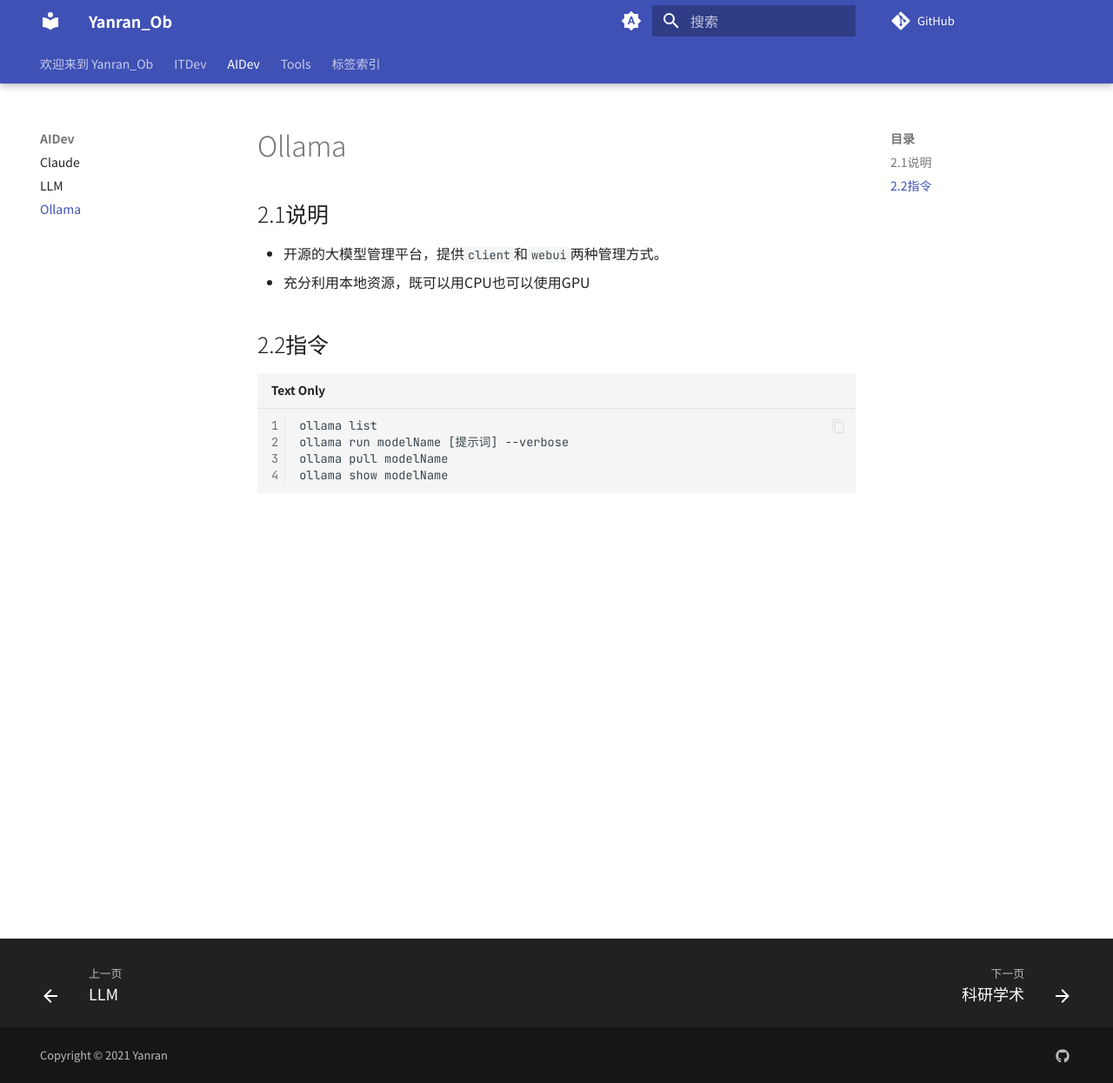
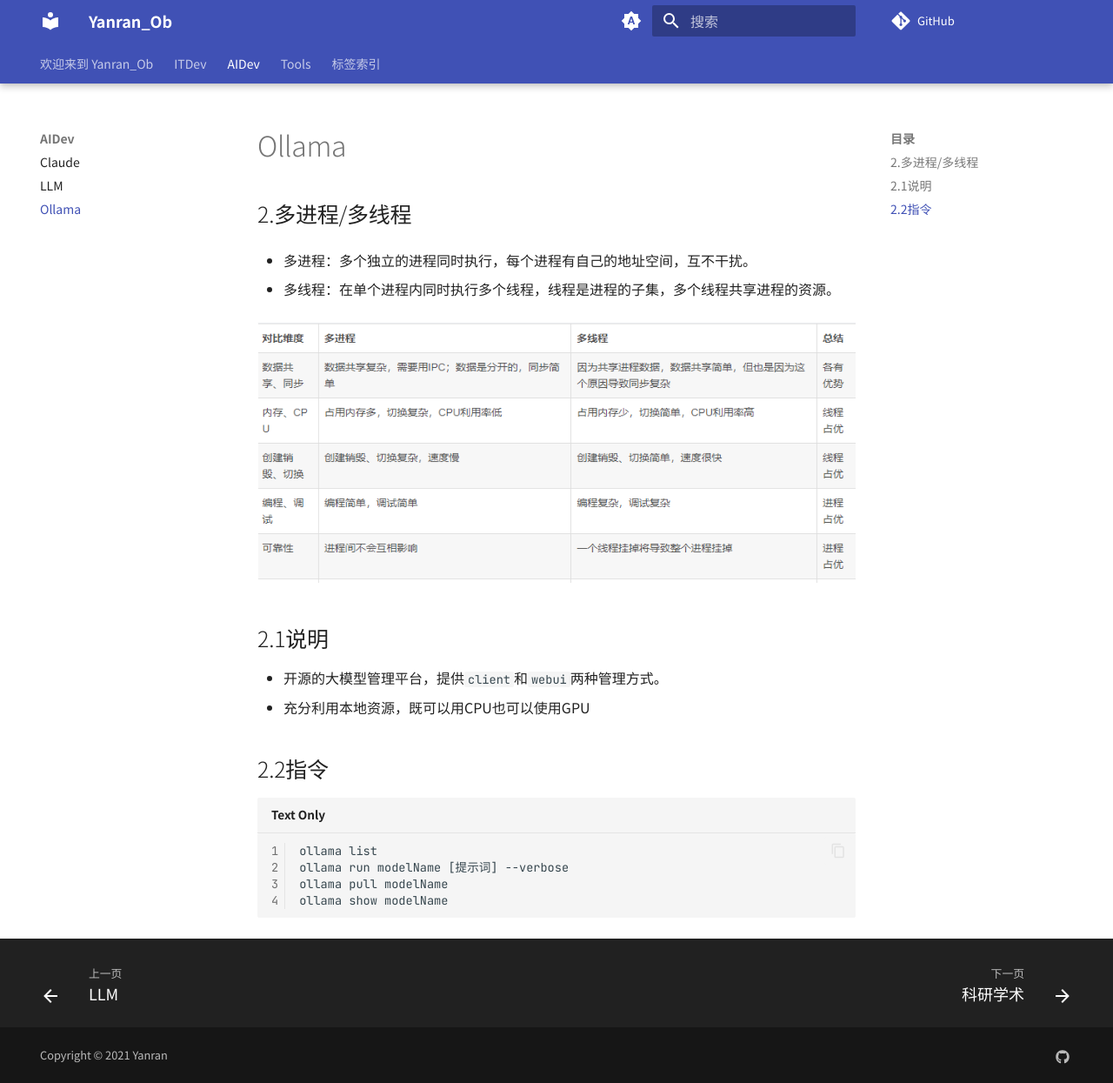
Before and after one commit to yanran425/Yanran425_Ob, an MkDocs documentation site: the page built from docs/AIDev/Ollama.md, in a window 1280 px wide and 1245 px high. Shown: the whole window at 87% size. Built offline with MkDocs 1.6.1 and Material for MkDocs 9.7.7, drawn with Linux system fonts in a browser that asks for light colours; comment, search, counter and statistics services are not loaded.

Commit message:
[PUBLISHER] Merge #44

```diff
--- a/docs/AIDev/Ollama.md
+++ b/docs/AIDev/Ollama.md
@@ -2,12 +2,20 @@
 coding: UTF-8
 title: Ollama
 date: 2026-07-18T03:36:19
-updated: 2026-07-18T03:42:01
+updated: 2026-08-12T20:20:30
 tags: []
 share: true
 ---
 
 # Ollama
+
+## 2.多进程/多线程
+
+- 多进程：多个独立的进程同时执行，每个进程有自己的地址空间，互不干扰。
+
+- 多线程：在单个进程内同时执行多个线程，线程是进程的子集，多个线程共享进程的资源。
+
+![](../assets/%E6%93%8D%E4%BD%9C%E7%B3%BB%E7%BB%9F.png)
 
 ## 2.1说明
 
```
